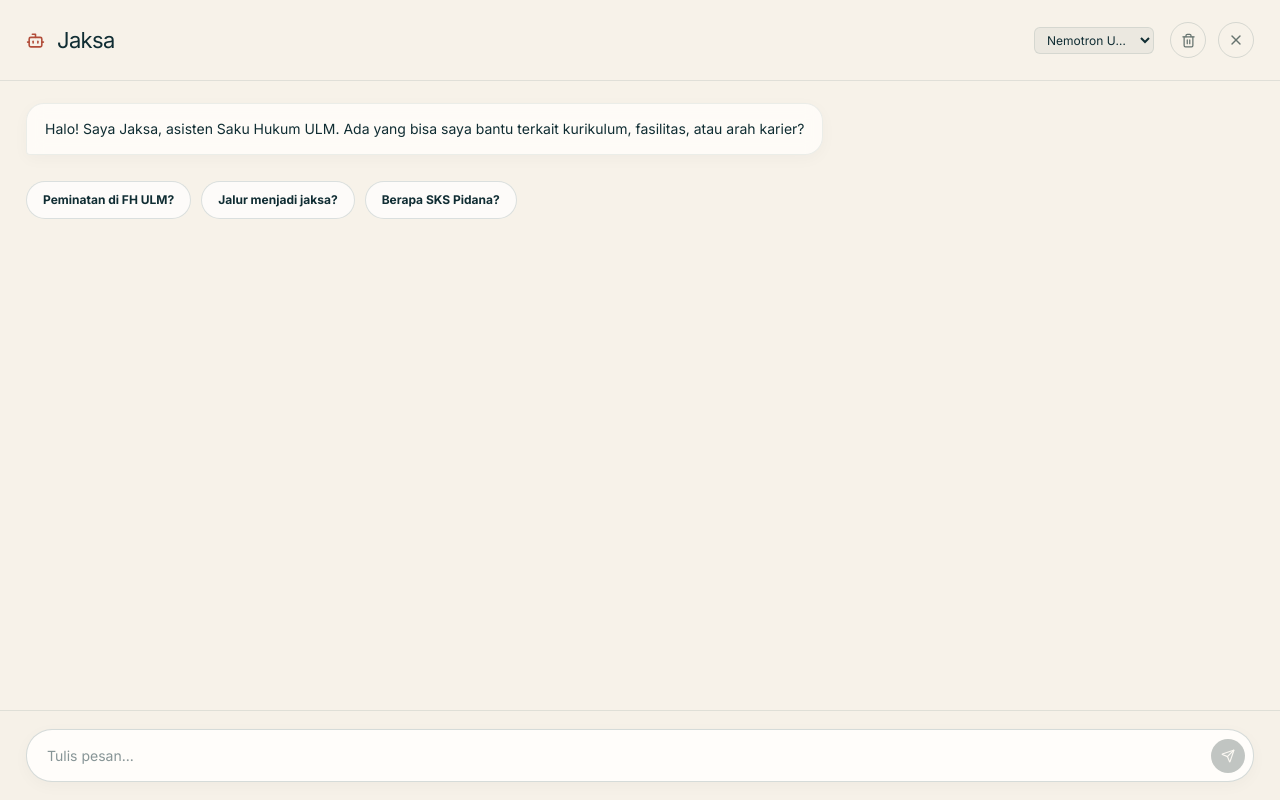
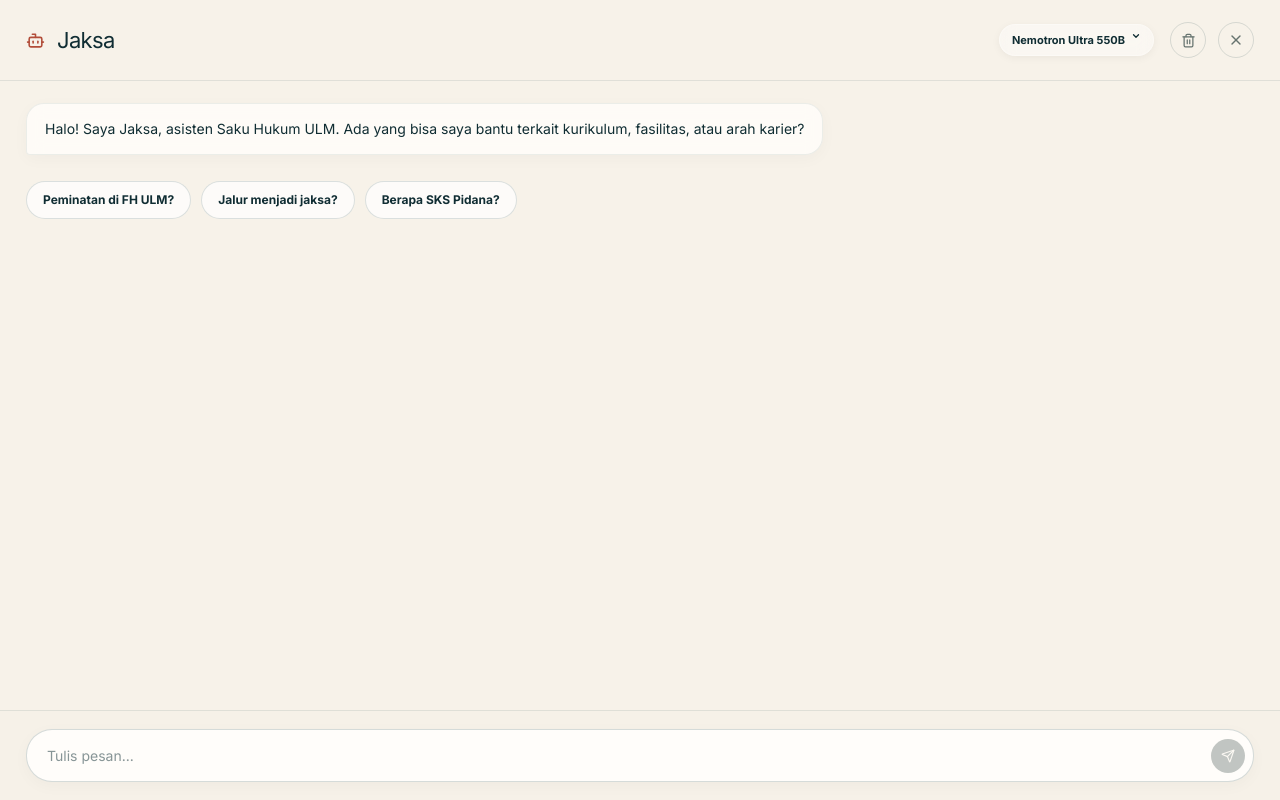
Before and after one commit to kecrwn/Saku-Hukum-ULM, a Next.js app: page /chat in a window 1280 px wide. Shown: the top 800 px of the page. Built offline with nearby package versions, Linux system fonts and the light colour scheme.

Commit message:
style(chat): enhance model selector with premium glassmorphic dropdown

```diff
--- a/src/components/Chatbot.tsx
+++ b/src/components/Chatbot.tsx
@@ -138,6 +138,15 @@ export function Chatbot({ fullScreen }: { fullScreen?: boolean }) {
   ];
 
   const [selectedModel, setSelectedModel] = useState("nvidia/nemotron-3-ultra-550b-a55b");
+  const [isModelMenuOpen, setIsModelMenuOpen] = useState(false);
+
+  const models = [
+    { id: "nvidia/nemotron-3-ultra-550b-a55b", name: "Nemotron Ultra 550B" },
+    { id: "nvidia/nemotron-3.5-lightning-30b-a3b", name: "Lightning 30B" },
+    { id: "moonshotai/kimi-k3", name: "Kimi K3" }
+  ];
+
+  const currentModelName = models.find(m => m.id === selectedModel)?.name || "Nemotron Ultra 550B";
 
   const { messages, setMessages, input, handleInputChange, handleSubmit, isLoading, append } = useChat({
     api: "/api/chat",
@@ -249,6 +258,12 @@ export function Chatbot({ fullScreen }: { fullScreen?: boolean }) {
         .read-more-btn { align-self: flex-start; margin-top: 6px; font-size: 11px; font-weight: 800; color: var(--clay); background: transparent; border: none; cursor: pointer; padding: 0; text-transform: uppercase; letter-spacing: 0.05em; transition: opacity 150ms ease-out; }
         .read-more-btn:hover { opacity: 0.7; }
         .chat-msg-user .read-more-btn { color: var(--paper); opacity: 0.8; }
+        .glass-model-menu { position: absolute; top: calc(100% + 8px); right: 0; background: rgba(255, 255, 255, 0.75); backdrop-filter: blur(16px); -webkit-backdrop-filter: blur(16px); border: 1px solid rgba(255, 255, 255, 0.5); border-radius: 14px; padding: 6px; box-shadow: 0 10px 30px rgba(16, 45, 51, 0.15); display: flex; flex-direction: column; gap: 4px; min-width: 170px; z-index: 100; animation: chat-slide-up 0.2s cubic-bezier(0.23, 1, 0.32, 1); }
+        .glass-model-btn { display: flex; align-items: center; justify-content: space-between; width: 100%; text-align: left; padding: 8px 12px; border-radius: 8px; border: none; background: transparent; font-size: 12px; font-weight: 600; color: var(--ink-deep); cursor: pointer; transition: all 150ms ease; }
+        .glass-model-btn:hover { background: rgba(255, 255, 255, 0.6); transform: scale(1.02); }
+        .glass-model-btn.active { background: rgba(23, 62, 68, 0.08); color: var(--clay); }
+        .glass-dropdown-toggle { background: rgba(255, 255, 255, 0.4); backdrop-filter: blur(8px); border: 1px solid rgba(255, 255, 255, 0.3); color: var(--ink-deep); font-size: 11px; font-weight: 700; padding: 6px 12px; border-radius: 99px; cursor: pointer; display: flex; items-center: center; gap: 6px; transition: all 200ms ease; box-shadow: 0 2px 8px rgba(0,0,0,0.05); }
+        .glass-dropdown-toggle:hover { background: rgba(255, 255, 255, 0.7); box-shadow: 0 4px 12px rgba(0,0,0,0.08); }
       `}</style>
 
       {!isOpen && !fullScreen && (
@@ -266,16 +281,37 @@ export function Chatbot({ fullScreen }: { fullScreen?: boolean }) {
             </div>
 
             <div className="flex gap-2 items-center">
-              <select
-                value={selectedModel}
-                onChange={(e) => setSelectedModel(e.target.value)}
-                className="bg-[rgba(23,62,68,.05)] border border-[rgba(23,62,68,.1)] text-[var(--ink-deep)] text-xs rounded-md px-2 py-1 outline-none mr-2 max-w-[120px] truncate"
-                title="Pilih Model AI"
-              >
-                <option value="nvidia/nemotron-3-ultra-550b-a55b">Nemotron Ultra 550B</option>
-                <option value="nvidia/nemotron-3.5-lightning-30b-a3b">Nemotron Lightning 30B</option>
-                <option value="moonshotai/kimi-k3">Kimi K3</option>
-              </select>
+              <div className="relative">
+                <button
+                  type="button"
+                  onClick={() => setIsModelMenuOpen(!isModelMenuOpen)}
+                  className="glass-dropdown-toggle mr-2"
+                >
+                  {currentModelName}
+                  <svg width="10" height="10" viewBox="0 0 24 24" fill="none" stroke="currentColor" strokeWidth="3" strokeLinecap="round" strokeLinejoin="round" style={{ transform: isModelMenuOpen ? 'rotate(180deg)' : 'none', transition: 'transform 0.2s' }}><polyline points="6 9 12 15 18 9"></polyline></svg>
+                </button>
+                {isModelMenuOpen && (
+                  <>
+                    <div className="fixed inset-0 z-40" onClick={() => setIsModelMenuOpen(false)}></div>
+                    <div className="glass-model-menu z-50">
+                      {models.map(m => (
+                        <button
+                          key={m.id}
+                          type="button"
+                          className={`glass-model-btn ${selectedModel === m.id ? 'active' : ''}`}
+                          onClick={() => {
+                            setSelectedModel(m.id);
+                            setIsModelMenuOpen(false);
+                          }}
+                        >
+                          {m.name}
+                          {selectedModel === m.id && <Check size={14} />}
+                        </button>
+                      ))}
+                    </div>
+                  </>
+                )}
+              </div>
 
               <button
                 type="button"
```
